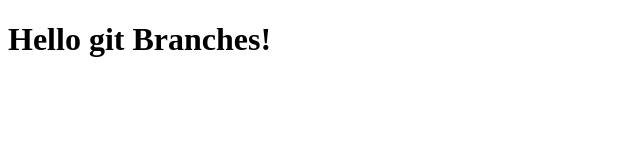
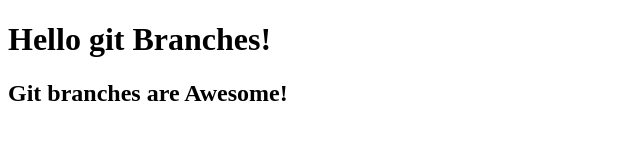
Before and after one commit to Huntsl1/2.4-git-branches, a plain HTML site: page index.html in a window 1280 px wide. Shown: the whole page, without its empty margins (0-640 px from the left). Drawn offline with Linux system fonts and the light colour scheme.

Commit message:
awesome h2

```diff
--- a/index.html
+++ b/index.html
@@ -6,5 +6,6 @@
   </head>
   <body>
     <h1>Hello git Branches!</h1>
+    <h2>Git branches are Awesome!</h2>
   </body>
 </html>
```
